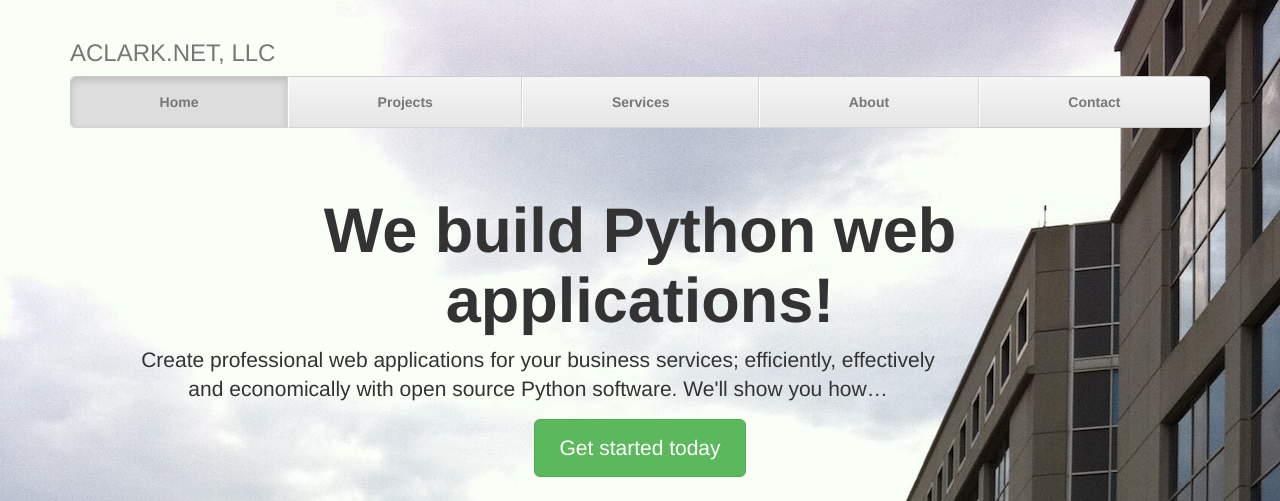
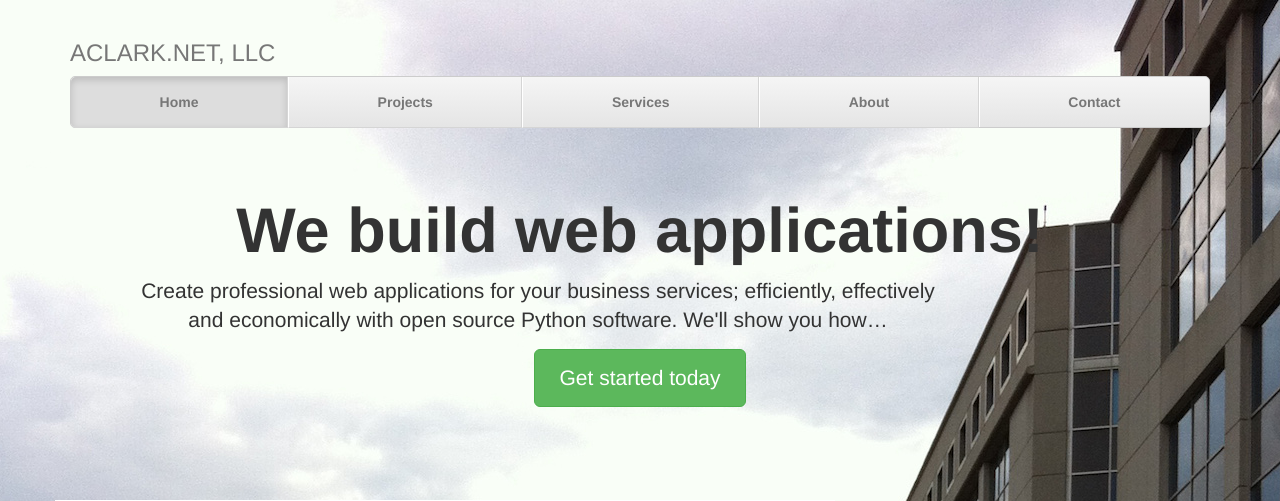
Before and after one commit to ACLARKNET/aclarknet-django, a Django app: page / in a window 1280 px wide. Shown: the top 501 px of the page. Run offline with Django 3.2, Linux system fonts and the light colour scheme; data comes from the database, SQL or seed files in the repository; some libraries are stand-ins or nearby versions.

Commit message:
Update(s)

```diff
--- a/aclarknet/aclarknet/aclarknet/templates/home.html
+++ b/aclarknet/aclarknet/aclarknet/templates/home.html
@@ -50,7 +50,7 @@
 
       <!-- Jumbotron -->
       <div class="jumbotron">
-        <h1 class="bold">We build Python web applications!</h1>
+        <h1 class="bold">We build web applications!</h1>
         <p class="lead width">Create professional web applications for your business services; efficiently, effectively and economically with open source Python software. We'll show you how…</p>
         <p><a class="btn btn-lg btn-success" href="/contact" role="button">Get started today</a></p>
       </div>
```
